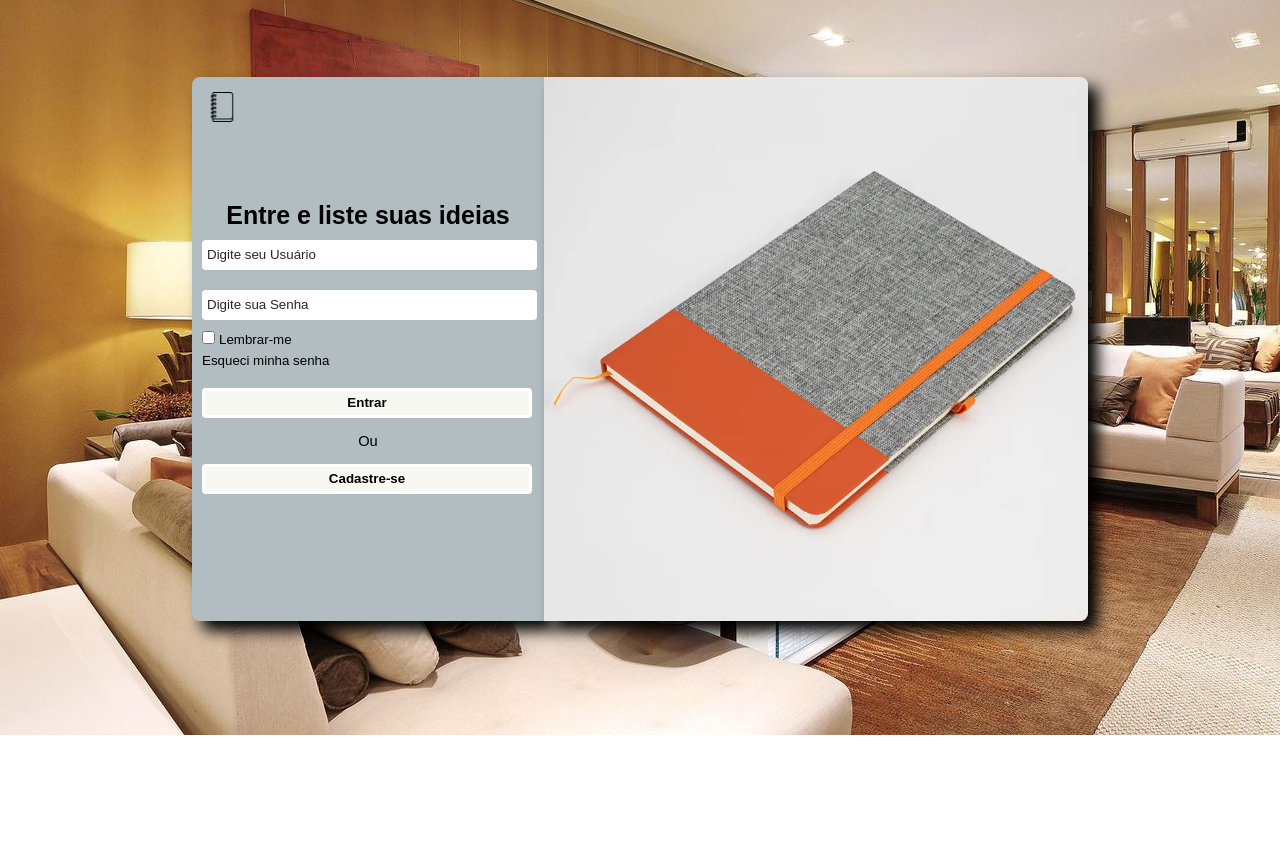
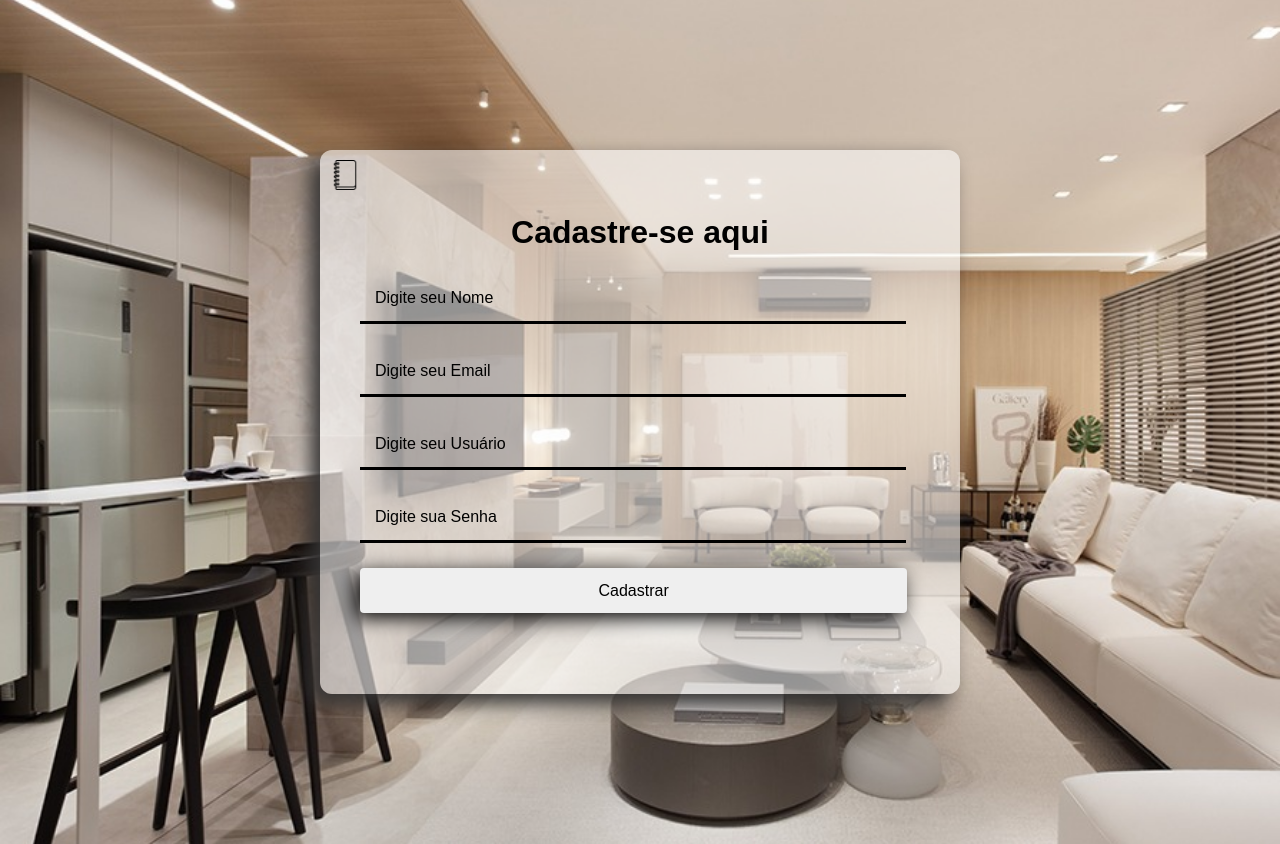
Before and after one commit to araujosantos20/lista-tarefas, a plain HTML site: page cadastro.html in a window 1280 px wide. Before the commit the page ends 800 px from the top, so only its background shows below. Drawn offline with Linux system fonts and the light colour scheme.

Commit message:
Montando e estilizando a tela de cadastro com o cadastro.html e cadastro.css

```diff
--- a/app.js
+++ b/app.js
@@ -4,9 +4,6 @@ function validarDados() {
   let password = document.getElementById("senha").value;
   let erro = document.getElementById("erro");
 
-  let validarEmail = "mateus.sanjo20@gmail.com";
-  let validarUsuario = "admin";
-  let validarSenha = "1234";
   let validarLogin = false;
 
   for (let i in usuarios) {
--- /dev/null
+++ b/cadastro.css
@@ -0,0 +1,77 @@
+* {
+  margin: 0;
+  padding: 0;
+  border: 0;
+}
+
+body {
+  background-image: url(img/sala-cadastro.jpg);
+  background-repeat: no-repeat;
+  background-size: cover;
+  background-position: center;
+}
+
+section {
+  height: 34rem;
+  width: 40rem;
+  margin: 150px auto;
+  background-color: #ffffff91;
+  border-radius: 12px;
+  box-shadow: -10px 10px 20px #353434;
+}
+
+img {
+  width: 30px;
+  height: 30px;
+  margin: 10px;
+}
+
+h1 {
+  font-family: arial, sans-serif;
+  font-size: 24pt;
+  text-align: center;
+  margin-top: 10px;
+}
+
+.texto {
+  display: block;
+  margin-top: 25px;
+  height: 45px;
+  width: 83%;
+  padding-left: 15px;
+  margin-left: 40px;
+  outline: none;
+  border-bottom: solid 3px #000;
+  background-color: #ffffff00;
+  transition: 0.3s;
+}
+
+.texto::placeholder {
+  font-family: arial, sans-serif;
+  font-size: 12pt;
+  color: #000;
+  transition: 0.2s;
+}
+
+.texto:active,
+.texto:focus {
+  border-bottom: solid 3px #0e7455;
+}
+
+button {
+  height: 45px;
+  width: 85.5%;
+  margin-top: 25px;
+  margin-left: 40px;
+  border-radius: 4px;
+  font-family: Arial, sans-serif;
+  font-size: 12pt;
+  cursor: pointer;
+  box-shadow: -5px 5px 20px #000;
+  transition: 0.3s;
+}
+
+button:hover {
+  background-color: #000;
+  color: #fff;
+}
--- a/index.html
+++ b/cadastro.html
@@ -1,16 +1,28 @@
 <!DOCTYPE html>
-<html lang="pt-br">
+<html lang="en">
   <head>
     <meta charset="UTF-8" />
     <meta name="viewport" content="width=device-width, initial-scale=1.0" />
-    <title>Login</title>
-    <link rel="stylesheet" href="style.css" />
+    <title>Cadastro</title>
+    <link rel="stylesheet" href="cadastro.css" />
   </head>
-
   <body>
+    <div id="confirmacao"></div>
     <section class="secao-entrar" id="secao-entrar">
       <header><img src="img/logo.png" alt="Logo Mateus" class="logo" /></header>
-      <h1>Entre e liste suas ideias</h1>
+      <h1>Cadastre-se aqui</h1>
+      <input
+        id="name"
+        class="texto"
+        type="text"
+        placeholder="Digite seu Nome"
+      />
+      <input
+        id="email"
+        class="texto"
+        type="email"
+        placeholder="Digite seu Email"
+      />
       <input
         id="usuario"
         class="texto"
@@ -25,20 +37,16 @@
         placeholder="Digite sua Senha"
         required
       />
-      <p id="erro"></p>
-      <input class="lembrar" type="checkbox" id="lembrarMe" /><label
-        for="lembrarMe"
-        >Lembrar-me</label
+      <p id="erro" class="erro"></p>
+      <button
+        id="cadastrar"
+        class="cadastrar"
+        onclick="verificarDadoExistente()"
       >
-      <a href="novaSenha.html" class="nova-senha">Esqueci minha senha</a>
-      <button id="entrar" class="entrar" type="submit" onclick="validarDados()">
-        Entrar
+        Cadastrar
       </button>
-      <p>Ou</p>
-      <a href="cadastro.html"><button class="cadastrar">Cadastre-se</button></a>
     </section>
-    <section class="secao-imagem"></section>
-    <script src="app.js"></script>
+    <script src="cadastro.js"></script>
     <script src="dados.js"></script>
   </body>
 </html>
```
Also changed, not shown: img/sala-cadastro.jpg (added), index.css (renamed from style.css).
